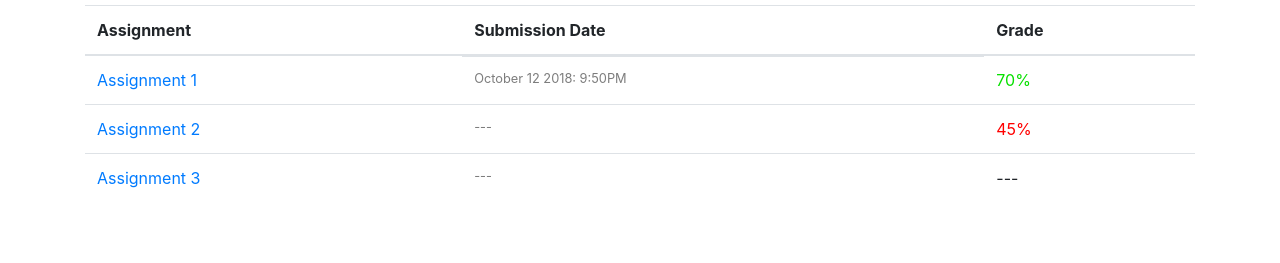
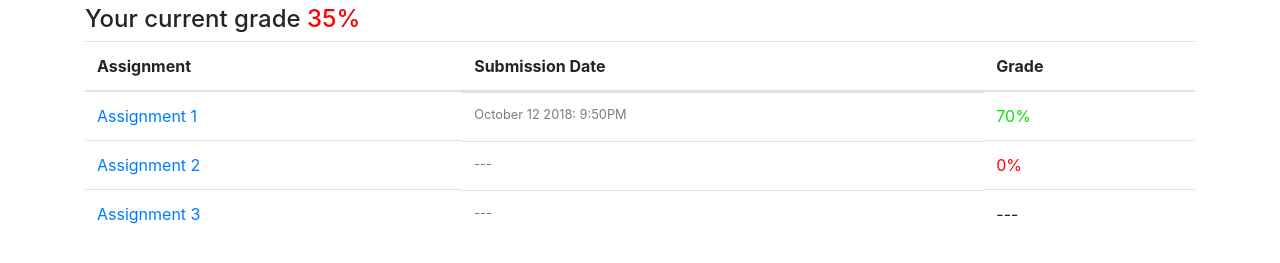
Before and after one commit to alex-greff/logic-high-fidelity-prototype, a website: page gradebook.html in a window 1280 px wide. Shown: the part 117-380 px from the top of the page. Drawn offline with nearby package versions, Linux system fonts and the light colour scheme.

Commit message:
Added current grade indicator and fixed mark inconsistency on gradebook page

```diff
--- a/gradebook.html
+++ b/gradebook.html
@@ -52,6 +52,7 @@
             <div class="row page-top-padding">
                 <div class="col">
                     <h3 class="page-header">Gradebook</h3>
+                    <h4>Your current grade <span class="outstanding-marker">35%</span></h4>
                     <table class="table">
                         <thead>
                             <tr>
@@ -73,7 +74,7 @@
                                     <a href="assignment2.html">Assignment 2</a>
                                 </td>
                                 <td class="assignment-due-date">---</td>
-                                <td class="outstanding-marker">45%</td>
+                                <td class="outstanding-marker">0%</td>
                             </tr>
                             <tr class="assignment-header">
                                 <td>
```
